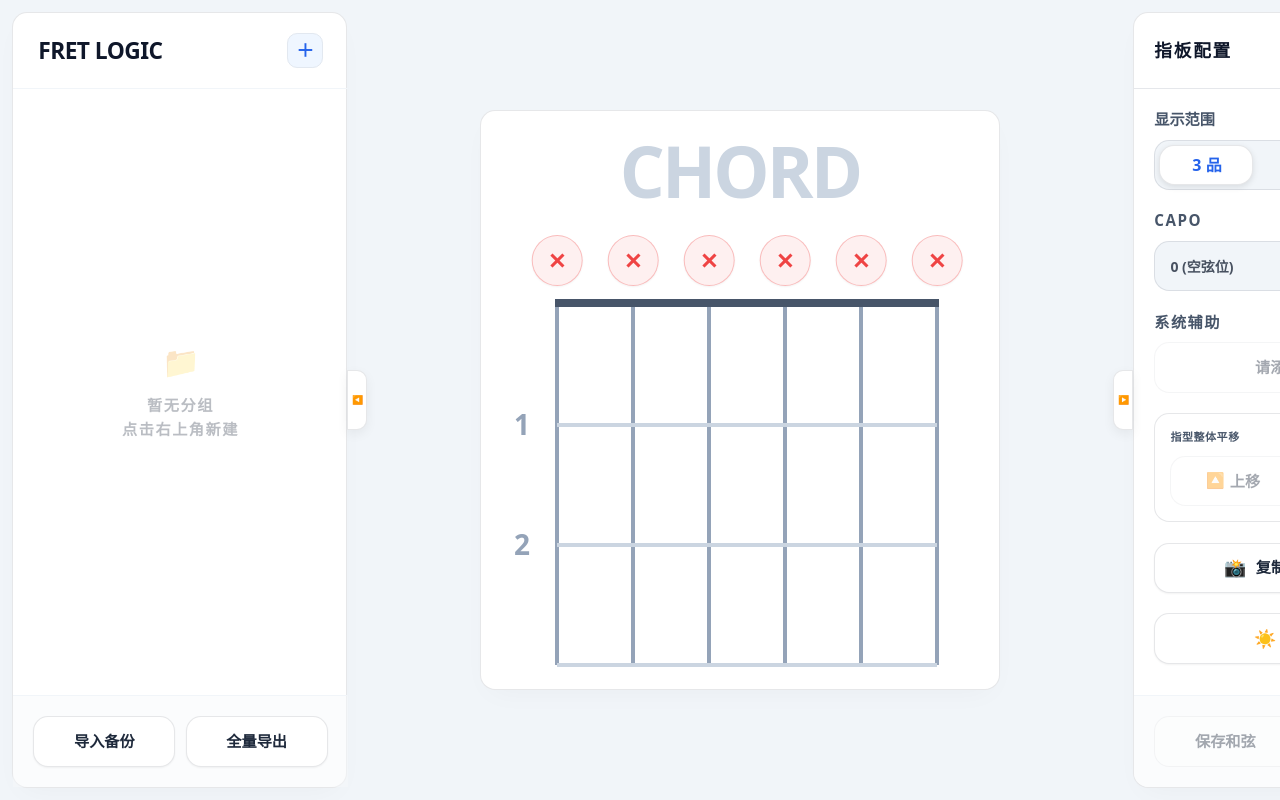
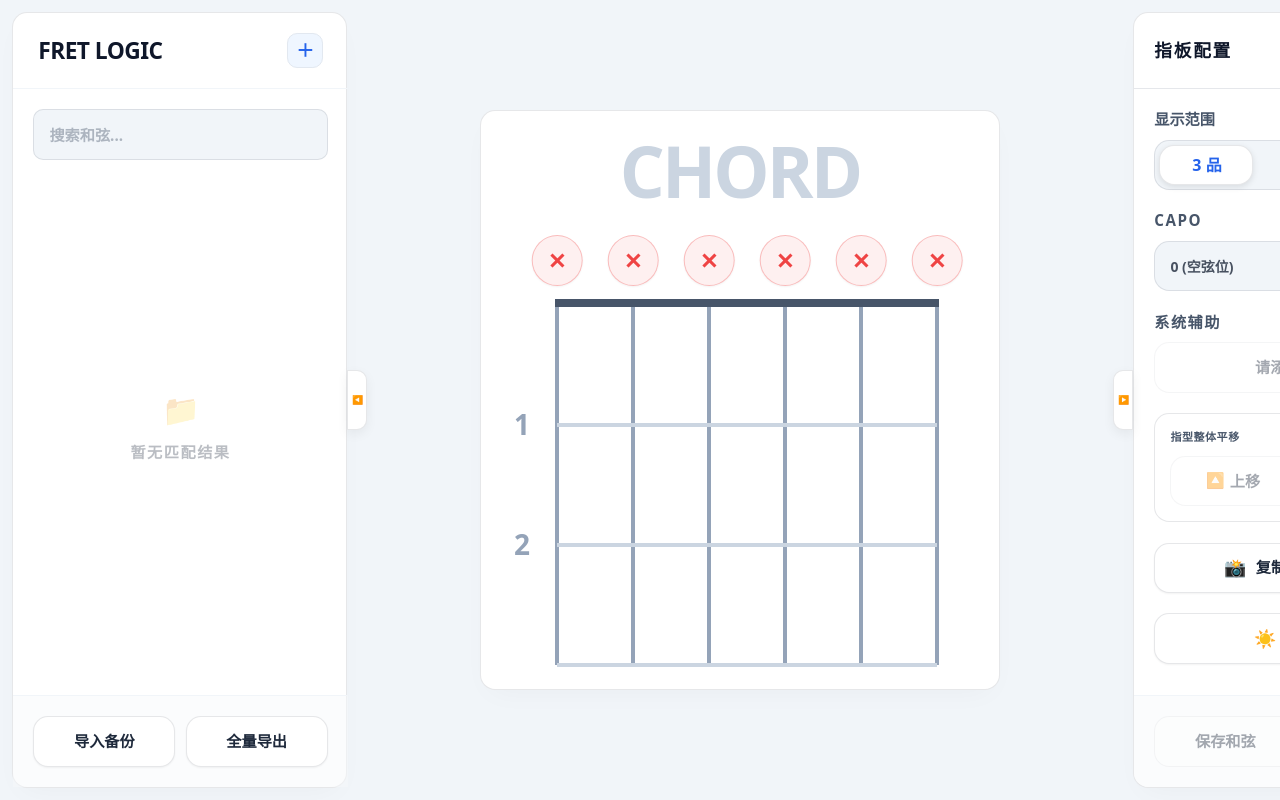
Before and after one commit to lo0kie/FretLogic, a Vue app: page / in a window 1280 px wide. Shown: the top 800 px of the page. Built offline with nearby package versions, Linux system fonts and the light colour scheme.

Commit message:
新增搜索功能

```diff
--- a/src/views/sidebar-left/LeftGroupList.vue
+++ b/src/views/sidebar-left/LeftGroupList.vue
@@ -1,18 +1,33 @@
 <template>
-  <div class="chord-scroll-area flex-1 overflow-y-auto no-scrollbar p-4 flex flex-col gap-4 min-w-[335px]">
-    <div
-      v-if="chordLabStore.groups.length === 0"
-      class="h-full flex flex-col items-center justify-center opacity-30 py-20"
+  <div class="chord-scroll-area flex flex-col flex-1 overflow-hidden min-w-[335px]">
+    <div class="pt-4 pb-0 px-4 relative flex items-center search-wrapper shrink-0">
+      <input
+        v-model="searchQuery"
+        type="text"
+        placeholder="搜索和弦..."
+        :disabled="chordLabStore.savedChordsList.length === 0"
+        class="search-input w-full h-10 bg-slate-100 dark:bg-slate-800/40 rounded-lg pl-3 pr-8 py-2 text-xs font-bold border outline-none transition-all duration-200 cursor-pointer disabled:cursor-not-allowed"
+      />
+      <Transition name="fade-clear">
+        <button
+          v-if="searchQuery"
+          @click="searchQuery = ''"
+          class="absolute right-7 w-5 h-5 rounded-full flex items-center justify-center text-slate-400 hover:text-white hover:bg-red-500/80 dark:hover:bg-red-500 transition-all font-black select-none text-[12px]"
         >
+          ✕
+        </button>
+      </Transition>
+    </div>
+
+    <div class="flex-1 overflow-y-auto no-scrollbar p-4 flex flex-col gap-4">
+      <div v-if="filteredGroups.length === 0" class="h-full flex flex-col items-center justify-center opacity-30 py-20">
         <span class="text-2xl mb-2">📁</span>
-      <p class="text-xs font-black uppercase tracking-widest text-center leading-relaxed text-body">
-        暂无分组<br />点击右上角新建
-      </p>
+        <p class="text-xs font-black uppercase tracking-widest text-center leading-relaxed text-body">暂无匹配结果</p>
       </div>
 
       <div
         v-else
-      v-for="(group, gIdx) in chordLabStore.groups"
+        v-for="(group, gIdx) in filteredGroups"
         :key="group.id"
         class="flex flex-col group-drop-zone transition-all duration-200"
         @dragover.prevent
@@ -62,15 +77,15 @@
 
         <div v-show="!group.collapsed" class="mt-2">
           <div
-          v-if="chordLabStore.getGroupChords(group.id).length === 0"
+            v-if="getFilteredChords(group.id).length === 0"
             class="py-4 border border-dashed rounded-lg flex items-center justify-center empty-card-box"
           >
-          <p class="text-xs font-bold uppercase tracking-widest text-slate-400 dark:text-slate-500">没有和弦</p>
+            <p class="text-xs font-bold uppercase tracking-widest text-slate-400 dark:text-slate-500">没有匹配和弦</p>
           </div>
 
           <div class="grid grid-cols-2 gap-2 items-center">
             <div
-            v-for="chord in chordLabStore.getGroupChords(group.id)"
+              v-for="chord in getFilteredChords(group.id)"
               :key="chord.id"
               draggable="true"
               @pointerdown="handleChordPointerDown(chord.id, group.id, $event)"
@@ -90,13 +105,13 @@
               <span class="chord-name-text text-xs font-black tracking-tight truncate pr-4 block leading-tight">
                 {{ chord.chordName }}
               </span>
-
               <button
                 @click.stop="handleLocalDeleteChord(chord)"
-              class="text-[12px] delete-button transition-all w-5 h-5 rounded-full opacity-40 hover:text-white text-danger font-bold"
+                class="text-[12px] delete-button transition-all w-5 h-5 rounded-full text-slate-400 hover:bg-red-500/80 dark:hover:bg-red-500 hover:text-white text-danger font-black"
               >
                 ✕
               </button>
+            </div>
           </div>
         </div>
       </div>
@@ -107,33 +122,43 @@
 <script setup lang="ts">
 import { useChordLabStore } from '@/stores/chordLabStore';
 import { useUiStore } from '@/stores/uiStore';
-import { ref } from 'vue';
+import { computed, ref } from 'vue';
 
 const uiStore = useUiStore();
 const chordLabStore = useChordLabStore();
 
+const searchQuery = ref('');
 const draggedChordInfo = ref<{ chordId: number; fromGroupId: string } | null>(null);
 const groupsCollapsedSnapshot = ref<Record<string, boolean>>({});
 
-// ==========================================
-// 🌟 核心新增：删除自愈守卫拦截器
-// ==========================================
+// 计算属性过滤机制（仅检索和弦）
+const filteredGroups = computed(() => {
+  if (!searchQuery.value) return chordLabStore.groups;
+  const q = searchQuery.value.toLowerCase();
+
+  return chordLabStore.groups.filter(group => {
+    const groupChords = chordLabStore.getGroupChords(group.id);
+    return groupChords.some(c => c.chordName.toLowerCase().includes(q));
+  });
+});
+
+const getFilteredChords = (groupId: string) => {
+  const allChords = chordLabStore.getGroupChords(groupId);
+  if (!searchQuery.value) return allChords;
+  const q = searchQuery.value.toLowerCase();
+  return allChords.filter(c => c.chordName.toLowerCase().includes(q));
+};
+
+// 删除拦截器
 const handleLocalDeleteChord = (chord: any) => {
-  // 1. 判断该和弦是不是当前右侧工作区正亮着的“掌门人”
   const isEditingCurrent = chordLabStore.editingId == chord.id;
-
-  // 2. 调用原汁原味的 UI 层删除弹窗或物理删除逻辑
   uiStore.triggerDeleteChord(chord);
-
-  // 3. 绝杀守卫：如果是同一个，强制主脑直接重置指板画布，清除所有音名标签，rootMark 回归 -1
   if (isEditingCurrent) {
     chordLabStore.resetEditor();
   }
 };
 
-// ==========================================
 // A. 分组大框排序
-// ==========================================
 const handleGroupDragStart = (idx: number, e: DragEvent) => {
   uiStore.draggedGroupIdx = idx;
   chordLabStore.groups.forEach(g => (g.collapsed = true));
@@ -149,9 +174,7 @@ const handleGroupDrop = (targetIdx: number) => {
   uiStore.draggedGroupIdx = null;
 };
 
-// ==========================================
 // B. 和弦卡片拖拽与右键折叠排序逻辑
-// ==========================================
 const handleChordPointerDown = (chordId: number, fromGroupId: string, e: PointerEvent) => {
   if (e.button === 2) {
     e.stopPropagation();
@@ -238,6 +261,58 @@ const handleChordDropToGroup = (targetGroupId: string) => {
 <style scoped lang="less">
 @import '@/assets/styles/tokens.less';
 
+// ==========================================================================
+// 🌟 精准对齐设计：默认底色洗成纯净灰色（同步右侧显示范围控件），剥离高饱和杂色
+// ==========================================================================
+.search-input {
+  color: @text-body;
+  // 1. 移除不确定深浅的 var(--border-color)，改用原汁原味的系统级浅色卡片描边
+  border-color: var(--control-border) !important;
+
+  &:hover:not(:disabled) {
+    // 悬浮时，微光的蓝色空气线激活，同时维持底色稳定性
+    border-color: color-mix(in srgb, @brand-primary, transparent 70%) !important;
+    background-color: var(--bg-panel);
+  }
+
+  &:focus {
+    border-color: @brand-primary !important;
+    background-color: var(--bg-panel);
+    box-shadow: 0 0 0 3px rgba(37, 99, 235, 0.12);
+  }
+
+  &::placeholder {
+    color: @text-subtitle;
+    opacity: 0.4;
+  }
+}
+
+.fade-clear-enter-active,
+.fade-clear-leave-active {
+  transition: opacity 0.15s @bezier-standard;
+}
+.fade-clear-enter-from,
+.fade-clear-leave-to {
+  opacity: 0;
+}
+
+// 🚀 深色模式守护总线
+:global(.dark) {
+  .search-input {
+    // 保持和右侧深色组件完全映射的暗色透明度底座
+    background-color: rgba(30, 41, 59, 0.4);
+    border-color: rgba(255, 255, 255, 0.08) !important;
+    color: #f1f5f9;
+
+    &:hover {
+      border-color: rgba(59, 130, 246, 0.45) !important;
+    }
+  }
+}
+
+// ==========================================================================
+// 原生基础类名总线保持不动
+// ==========================================================================
 .count-badge {
   background-color: var(--border-color);
   color: @text-subtitle;
@@ -277,9 +352,8 @@ const handleChordDropToGroup = (targetGroupId: string) => {
 }
 
 .chord-thumb-card {
-  .mixin-hover-card(); // 🌟 1. 先调用混入，让它的基础透明配置铺底
+  .mixin-hover-card();
 
-  // 🌟 2. 核心修正：明确强制声明 3 属性，且写在 Mixin 下方，彻底砸碎浏览器的权重迷雾
   border: 1px solid color-mix(in srgb, var(--control-border), transparent 80%);
   cursor: pointer;
 
@@ -287,18 +361,11 @@ const handleChordDropToGroup = (targetGroupId: string) => {
     color: @text-body;
   }
 
-  // 激活状态：高亮皇家蓝边框与背景
   &.is-editing {
     border-color: @brand-primary !important;
     background-color: rgba(37, 99, 235, 0.08);
     .chord-name-text {
       color: @brand-primary !important;
-    }
-  }
-
-  .delete-button {
-    &:hover {
-      background-color: var(--brand-danger);
     }
   }
 }
```
Lines whose indentation alone changed are shown as unchanged.
